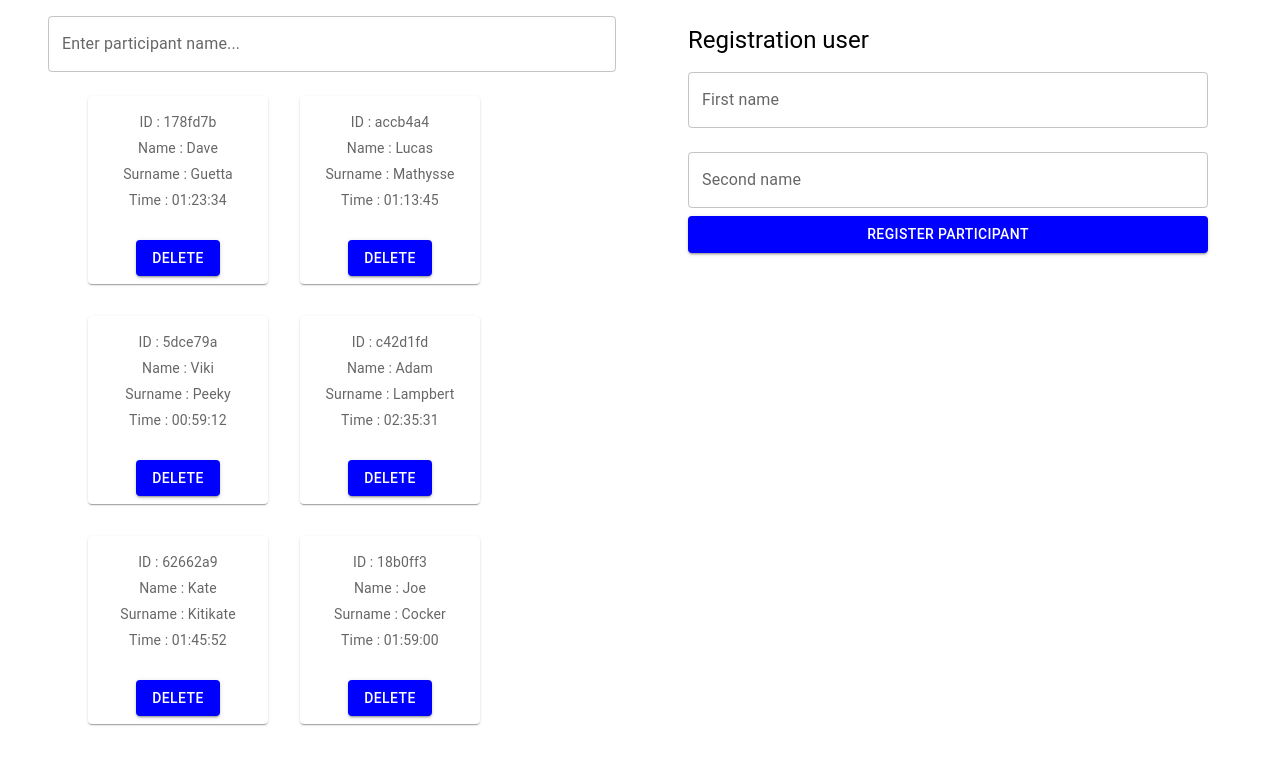
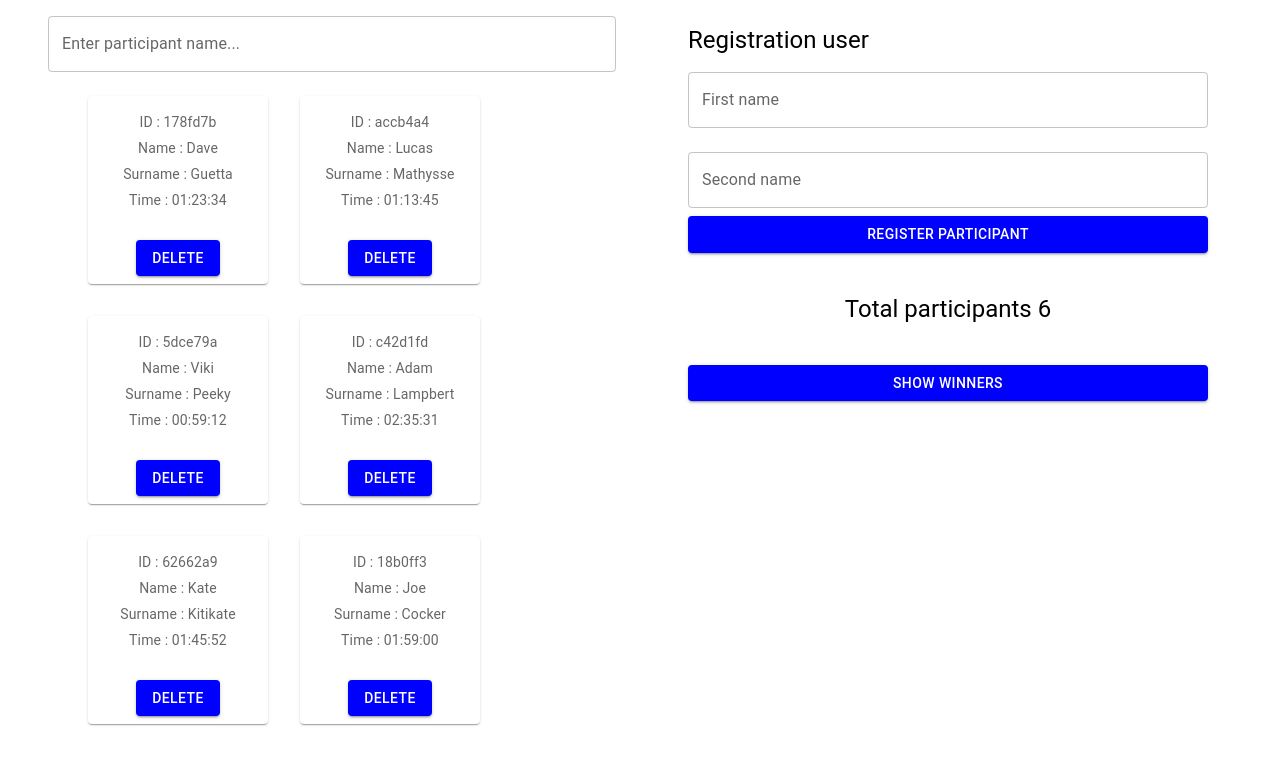
Before and after one commit to HarikOvsianyk/ReactHomeworks, a React (Create React App) app in the folder my-app/: page / in a window 1280 px wide. Shown: the top 764 px of the page. Built offline with nearby package versions, Linux system fonts and the light colour scheme.

Commit message:
N11 add winnerinfo

```diff
--- a/my-app/src/App.js
+++ b/my-app/src/App.js
@@ -1,9 +1,10 @@
 import React from 'react';
 import './App.css';
-import { MainContainer } from './Components/MainContainer/MainContainer';
+import { MainContainer } from './Components/UI/MainContainer/MainContainer';
 import {Form} from './Components/Form/Form';
 import {UserList} from './Components/UserList/UserList';
 import {Search} from './Components/SearchBar/Search';
+import {Winner} from './Components/Winnerinfo/Winner';
 
 
 function App() {
@@ -15,6 +16,7 @@ function App() {
       </MainContainer>
       <MainContainer sx ={{mt:3}}>
         <Form/>
+        <Winner/>
       </MainContainer>
     </MainContainer>
   );
--- a/my-app/src/Components/Form/Form.jsx
+++ b/my-app/src/Components/Form/Form.jsx
@@ -1,5 +1,5 @@
 import React, {useState} from 'react';
-import { MainContainer } from '../MainContainer/MainContainer';
+import { MainContainer } from '../UI/MainContainer/MainContainer';
 import Typography from '@mui/material/Typography';
 import { Input } from '../UI/Input/Input';
 import PrimaryButton from '../UI/Button/PrimaryButton';
--- a/my-app/src/Components/UserList/UserList.jsx
+++ b/my-app/src/Components/UserList/UserList.jsx
@@ -1,6 +1,6 @@
 import React from 'react';
 import {useSelector} from 'react-redux';
-import { MainContainer } from '../MainContainer/MainContainer';
+import { MainContainer } from '../UI/MainContainer/MainContainer';
 import UserCard from '../Card/UserCard';
 
 export const UserList = () => {
--- /dev/null
+++ b/my-app/src/Components/Winnerinfo/Winner.jsx
@@ -0,0 +1,19 @@
+import React from "react";
+import {MainContainer} from '../UI/MainContainer/MainContainer';
+import {PrimaryButton} from '../UI/Button/PrimaryButton';
+import Typography from '@mui/material/Typography';
+import {useSelector} from 'react-redux';
+
+export const Winner = () => {
+    const users = useSelector(state => state.users.users);
+    console.log(users);
+    return (
+        <MainContainer sx={{mt: 5}}>
+            <Typography component="h2" variant="h5" sx={{textAlign: 'center',
+                                                        mb:5}}>Total participants {users.length}</Typography>
+            <PrimaryButton>Show winners</PrimaryButton>
+        </MainContainer>
+     );
+}
+
+export default Winner;
```
Also changed, not shown: my-app/src/Components/UI/MainContainer/MainContainer.jsx (renamed from my-app/src/Components/MainContainer/MainContainer.jsx).
